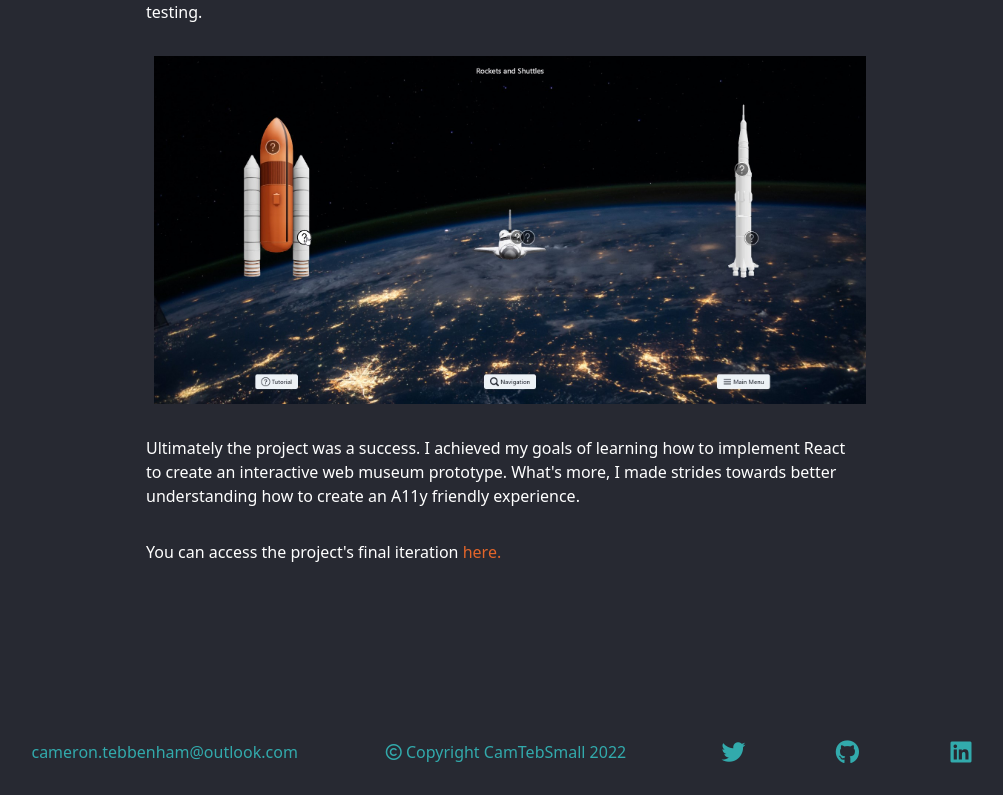
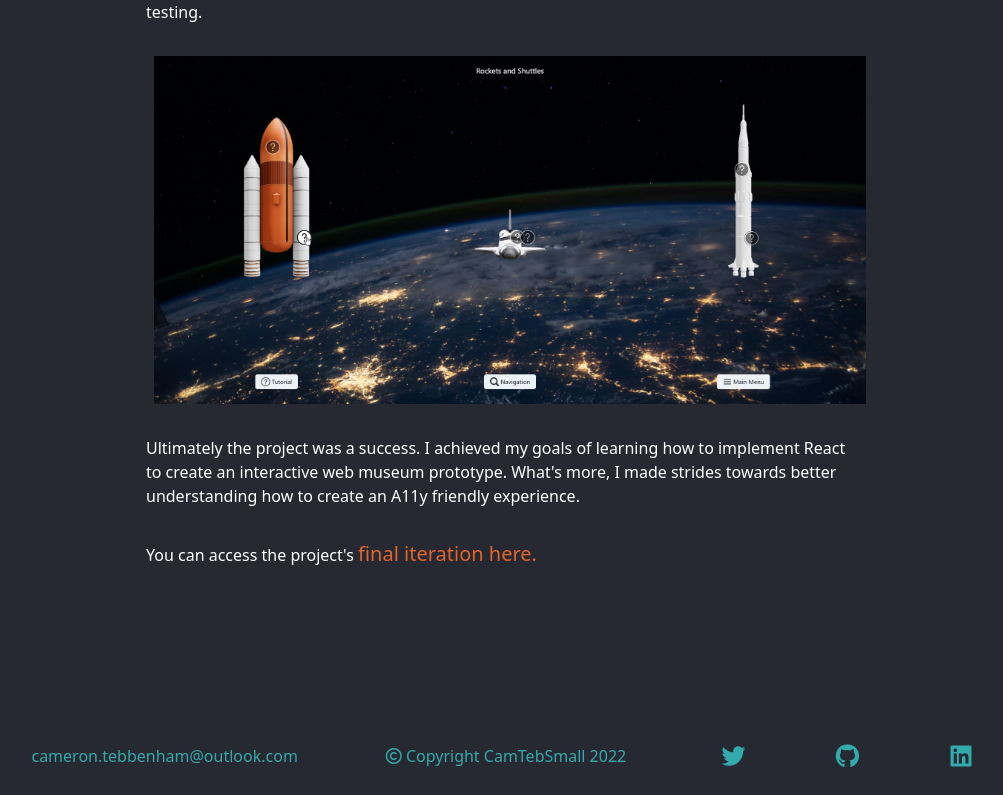
Before and after one commit to GalbaKor/camtebsmall-portfolio, a website: page pages/project-3.html in a window 1280 px wide. Shown: the part 4211-5006 px from the top of the page, without its empty margins (134-1137 px from the left). Drawn offline with Linux system fonts and the light colour scheme.

Commit message:
Content linking
Added and refined content links for the 3 main projects.

```diff
--- a/css/custom.css
+++ b/css/custom.css
@@ -227,3 +227,11 @@ nav a:hover {
     transform: scale(1, 1);
   }
 }
+
+.teal-custom {
+  color: var(--teal-accent);
+}
+
+.orange-custom {
+  color: var(--orange-accent);
+}
--- a/pages/project-3.html
+++ b/pages/project-3.html
@@ -319,13 +319,13 @@
               understanding how to create an A11y friendly experience.
             </p>
             <p class="py-4 md:pr-2">
-              You can access the project's final iteration
+              You can access the project's
               <a
                 target="_blank"
                 href="https://camtebsmall-cctp-prototype.netlify.app/"
-                class="orange-accent-text"
+                class="text-xl orange-custom hover:opacity-50"
               >
-                here.</a
+                final iteration here.</a
               >
             </p>
           </section>
```
Also changed, not shown: pages/project-1.html (+7 -0 lines), pages/project-2.html (+4 -0 lines), css/styles.css.
